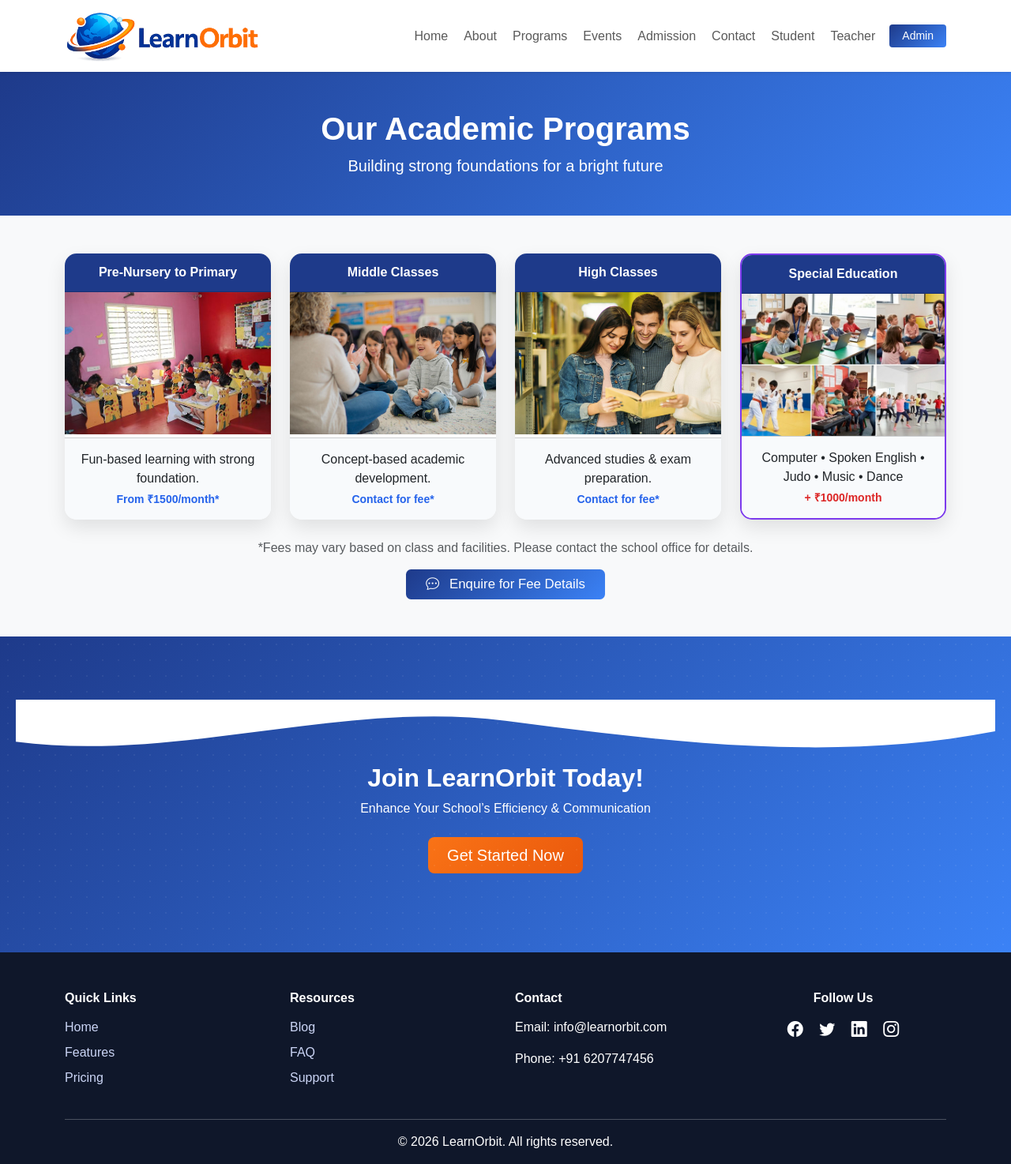
After one commit to abhi1kr2/sms, a Flask app: page /programs in a window 1280 px wide. The commit adds this page. Shown: the whole page at 79% size. Run offline with Flask 3, Linux system fonts and the light colour scheme; some libraries are stand-ins or nearby versions.

Commit message:
Adding Programs.html Page

```diff
--- a/app.py
+++ b/app.py
@@ -18,6 +18,10 @@ def std_enquiry():
 @app.route("/about")
 def about():
     return render_template("about.html")
+
+@app.route("/programs")
+def programs():
+    return render_template("programs.html")
 
 
 #Calling the Student login form
--- a/static/css/style.css
+++ b/static/css/style.css
@@ -108,6 +108,117 @@ html, body {
         transform: translateY(0);
     }
 }
+
+
+
+/* ========================= */
+/* PROGRAMS SECTION */
+/* ========================= */
+
+/* HERO */
+.program-hero {
+  background: linear-gradient(135deg, #1e3a8a, #3b82f6);
+}
+
+/* CARD */
+.program-card {
+  border-radius: 15px;
+  overflow: hidden;
+  border: none;
+  transition: all 0.3s ease;
+  box-shadow: 0 10px 25px rgba(0,0,0,0.1);
+}
+
+.program-card:hover {
+  transform: translateY(-8px);
+  box-shadow: 0 20px 40px rgba(0,0,0,0.15);
+}
+
+/* HEADER */
+.program-card .card-header {
+  background: #1e3a8a;
+  color: white;
+  font-size: 16px;
+  padding: 12px;
+}
+
+/* IMAGE */
+.program-img {
+  width: 100%;
+  height: 180px;
+  object-fit: cover;
+  transition: 0.4s ease;
+}
+
+.program-card:hover .program-img {
+  transform: scale(1.1);
+}
+
+/* FOOTER */
+.program-card .card-footer {
+  background: #f8fafc;
+  padding: 15px;
+}
+
+/* FEES */
+.fee {
+  font-weight: 600;
+  color: #2563eb;
+  font-size: 14px;
+}
+
+.extra-fee {
+  font-weight: bold;
+  color: #dc2626;
+  font-size: 14px;
+}
+
+/* SPECIAL CARD HIGHLIGHT */
+.highlight {
+  border: 2px solid #7c3aed;
+}
+
+.btn-primary {
+    background: linear-gradient(135deg, #1e3a8a, #3b82f6);
+    border: none;
+}
+
+.btn-primary:hover {
+    background: linear-gradient(135deg, #1e40af, #2563eb);
+}
+
+/* Premium button style */
+.btn-primary {
+    background: linear-gradient(135deg, #1e3a8a, #3b82f6);
+    border: none;
+}
+
+/* Pulse animation (subtle + premium) */
+.btn-pulse {
+    animation: pulse 1.8s infinite;
+    transition: 0.3s;
+}
+
+/* Hover upgrade */
+.btn-pulse:hover {
+    transform: scale(1.08);
+}
+
+/* Keyframes */
+@keyframes pulse {
+    0% {
+        transform: scale(1);
+        box-shadow: 0 0 0 0 rgba(59, 130, 246, 0.6);
+    }
+    70% {
+        transform: scale(1.05);
+        box-shadow: 0 0 0 12px rgba(59, 130, 246, 0);
+    }
+    100% {
+        transform: scale(1);
+    }
+}
+
 
 /* ========================= */
 /* FEATURES SECTION */
--- a/templates/base.html
+++ b/templates/base.html
@@ -34,7 +34,7 @@
 
                 <li class="nav-item"><a class="nav-link" href="{{ url_for('home') }}">Home</a></li>
                 <li class="nav-item"><a class="nav-link" href="{{ url_for('about') }}">About</a></li>
-                <li class="nav-item"><a class="nav-link" href="#">Programs</a></li>
+                <li class="nav-item"><a class="nav-link" href="/programs">Programs</a></li>
                 <li class="nav-item"><a class="nav-link" href="#">Events</a></li>
                 <li class="nav-item"><a class="nav-link" href="#">Admission</a></li>
                 <li class="nav-item"><a class="nav-link" href="#contact">Contact</a></li>
--- /dev/null
+++ b/templates/programs.html
@@ -0,0 +1,117 @@
+{% extends "base.html" %}
+{% block content %}
+
+<!-- HERO -->
+<section class="program-hero text-white text-center py-5">
+  <div class="container">
+    <h1 class="fw-bold">Our Academic Programs</h1>
+    <p class="lead mb-0">Building strong foundations for a bright future</p>
+  </div>
+</section>
+
+<!-- PROGRAMS -->
+<section class="py-5">
+  <div class="container">
+
+    <div class="row g-4">
+
+      <!-- 1. Pre-Nursery to Primary -->
+      <div class="col-md-6 col-lg-3">
+        <div class="card program-card h-100">
+          <div class="card-header text-center fw-bold">
+            Pre-Nursery to Primary
+          </div>
+
+          <div class="card-body p-0">
+            <img src="{{ url_for('static', filename='images/p_pre.jpg') }}"
+                 alt="Pre-Nursery to Primary"
+                 class="img-fluid program-img">
+          </div>
+
+          <div class="card-footer text-center">
+            <p class="mb-1">Fun-based learning with strong foundation.</p>
+            <p class="fee mb-0">From ₹1500/month*</p>
+          </div>
+        </div>
+      </div>
+
+      <!-- 2. Middle Classes -->
+      <div class="col-md-6 col-lg-3">
+        <div class="card program-card h-100">
+          <div class="card-header text-center fw-bold">
+            Middle Classes
+          </div>
+
+          <div class="card-body p-0">
+            <img src="{{ url_for('static', filename='images/p_pre2.jpg') }}"
+                 alt="Middle Classes"
+                 class="img-fluid program-img">
+          </div>
+
+          <div class="card-footer text-center">
+            <p class="mb-1">Concept-based academic development.</p>
+            <p class="fee mb-0">Contact for fee*</p>
+          </div>
+        </div>
+      </div>
+
+      <!-- 3. High Classes -->
+      <div class="col-md-6 col-lg-3">
+        <div class="card program-card h-100">
+          <div class="card-header text-center fw-bold">
+            High Classes
+          </div>
+
+          <div class="card-body p-0">
+            <img src="{{ url_for('static', filename='images/p_high.jpg') }}"
+                 alt="High Classes"
+                 class="img-fluid program-img">
+          </div>
+
+          <div class="card-footer text-center">
+            <p class="mb-1">Advanced studies & exam preparation.</p>
+            <p class="fee mb-0">Contact for fee*</p>
+          </div>
+        </div>
+      </div>
+
+      <!-- 4. Special Education -->
+      <div class="col-md-6 col-lg-3">
+        <div class="card program-card h-100 highlight">
+          <div class="card-header text-center fw-bold">
+            Special Education
+          </div>
+
+          <div class="card-body p-0">
+            <img src="{{ url_for('static', filename='images/p_spec2.jpg') }}"
+                 alt="Special Education"
+                 class="img-fluid program-img">
+          </div>
+
+          <div class="card-footer text-center">
+            <p class="mb-1">
+              Computer • Spoken English • Judo • Music • Dance
+            </p>
+            <p class="extra-fee mb-0">+ ₹1000/month</p>
+          </div>
+        </div>
+      </div>
+
+    </div>
+
+    <!-- NOTE -->
+    <p class="text-center mt-4 text-muted">
+      *Fees may vary based on class and facilities. Please contact the school office for details.
+    </p>
+    <div class="text-center mt-3">
+        <a href="#" class="btn btn-primary px-4 btn-pulse" data-bs-toggle="modal" data-bs-target="#enquiryModal">
+            <i class="bi bi-chat-dots me-2"></i> Enquire for Fee Details
+        </a>
+    </div>
+
+
+
+  </div>
+</section>
+
+{% endblock %}
```
Also changed, not shown: schema.sql (line endings or trailing spaces), static/images/p_high.jpg (added), static/images/p_pre.jpg (added), static/images/p_pre2.jpg (added), static/images/p_spec.jpg (added), static/images/p_spec2.jpg (added).
